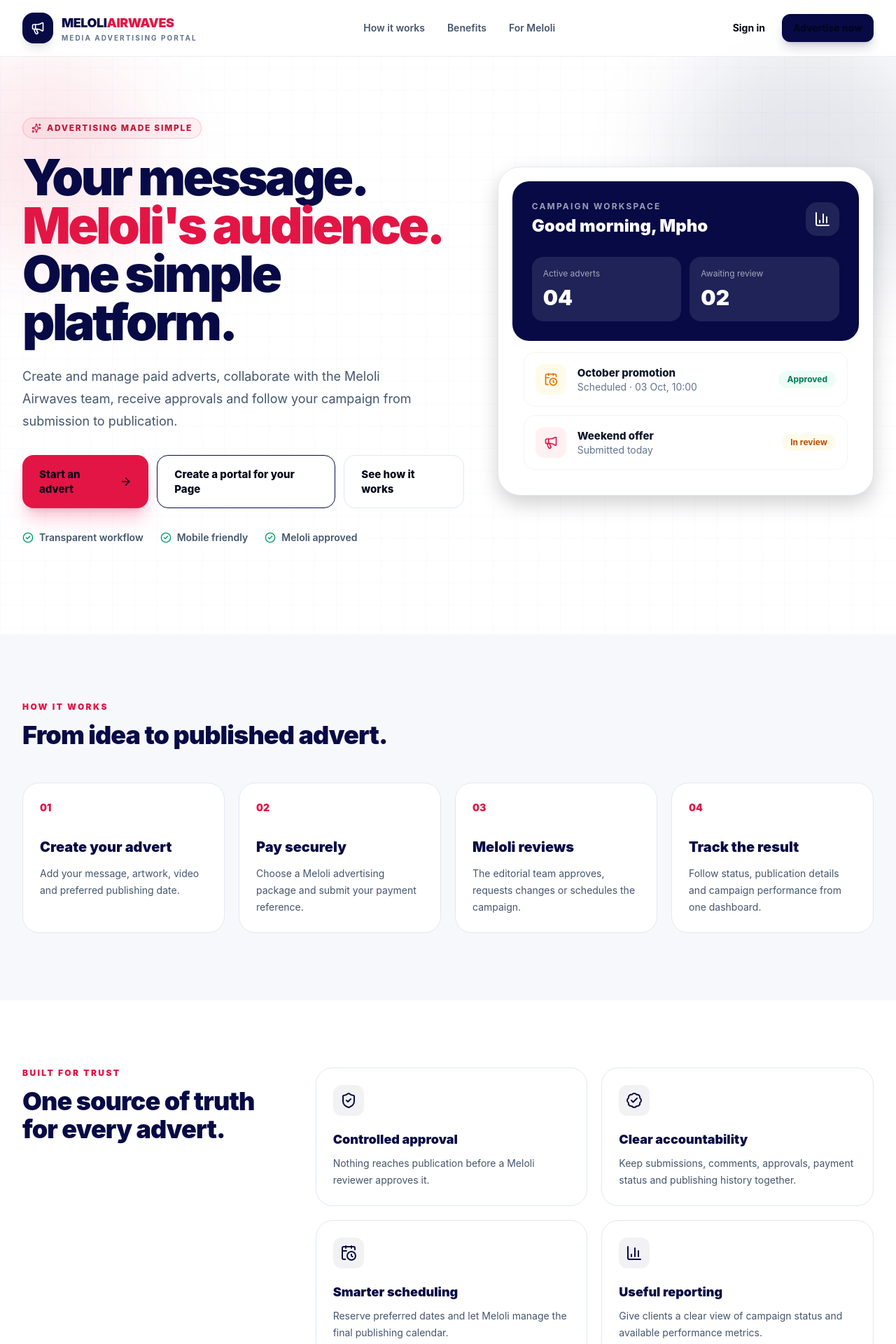
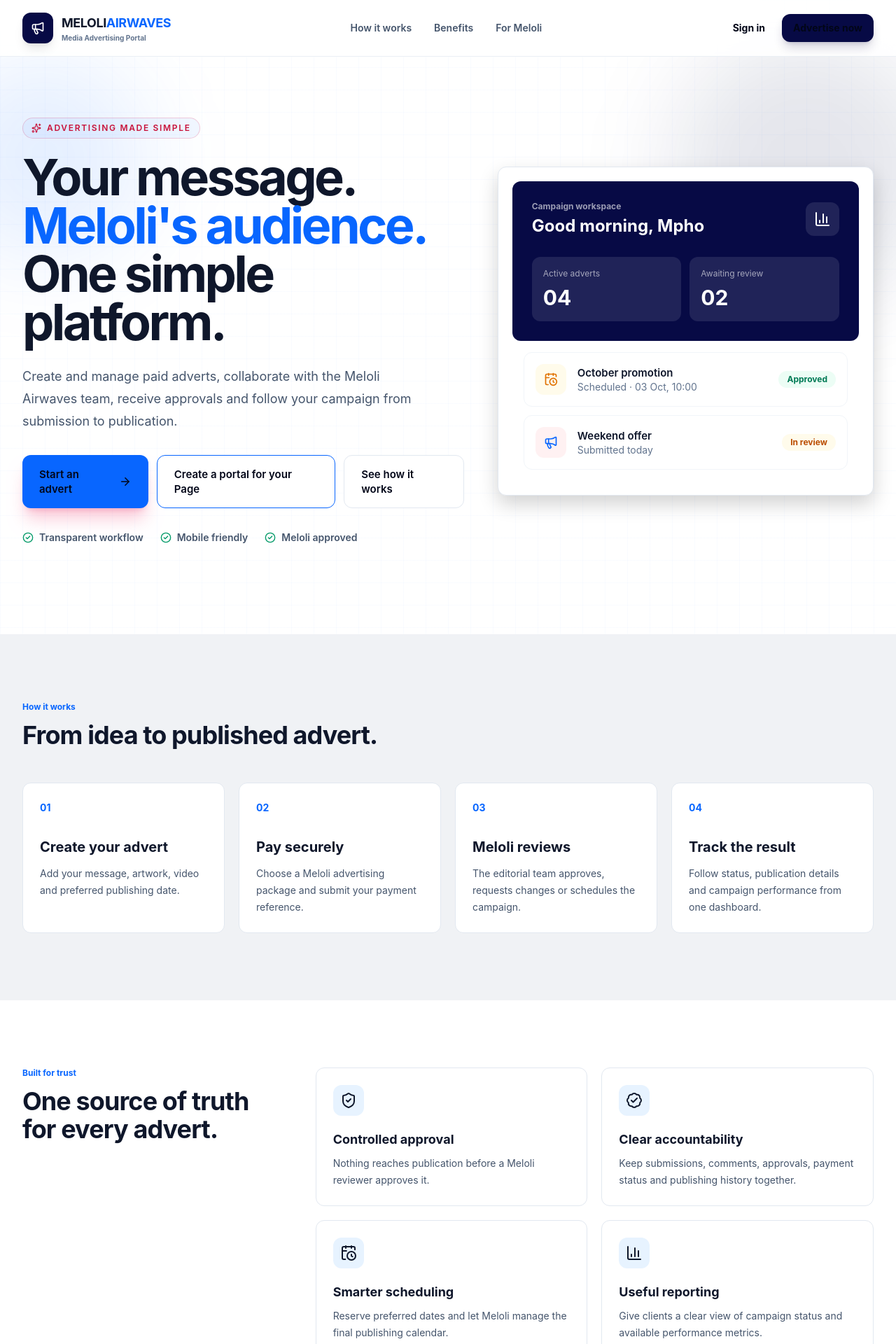
Before and after one commit to ithute-stak/meloli, a Next.js app in the folder apps/frontend/: page / in a window 1280 px wide. Shown: the top 1920 px of the page at 70% size. Built offline with nearby package versions, Linux system fonts and the light colour scheme.

Commit message:
style: finish Facebook-inspired visual consistency pass

```diff
--- a/apps/frontend/app/page.tsx
+++ b/apps/frontend/app/page.tsx
@@ -14,46 +14,46 @@ export default function Home() {
       <header className="fixed inset-x-0 top-0 z-50 border-b border-slate-200/70 bg-white/90 backdrop-blur-xl">
         <div className="mx-auto flex h-20 max-w-7xl items-center justify-between px-4 sm:px-6 lg:px-8">
           <Link href="/" className="flex items-center gap-3">
-            <div className="grid h-11 w-11 place-items-center rounded-2xl bg-[#070a45] text-white shadow-lg"><Megaphone size={20} /></div>
-            <div><div className="text-lg font-black tracking-tight"><span className="text-[#070a45]">MELOLI</span><span className="text-[#e31545]">AIRWAVES</span></div><div className="text-[10px] font-bold uppercase tracking-[.2em] text-slate-500">Media Advertising Portal</div></div>
+            <div className="grid h-11 w-11 place-items-center rounded-xl bg-[#070a45] text-white shadow-lg"><Megaphone size={20} /></div>
+            <div><div className="text-lg font-bold tracking-tight"><span className="text-slate-900">MELOLI</span><span className="text-[#0866ff]">AIRWAVES</span></div><div className="text-[10px] font-bold tracking-normal text-slate-500">Media Advertising Portal</div></div>
           </Link>
           <nav className="hidden items-center gap-8 text-sm font-semibold text-slate-600 md:flex"><a href="#how">How it works</a><a href="#benefits">Benefits</a><a href="#publishers">For Meloli</a></nav>
-          <div className="flex items-center gap-2"><Link href="/login" className="hidden rounded-xl px-4 py-2.5 text-sm font-bold text-[#070a45] sm:block">Sign in</Link><Link href="/login" className="rounded-xl bg-[#070a45] px-4 py-2.5 text-sm font-bold text-white shadow-lg shadow-indigo-950/20">Advertise now</Link></div>
+          <div className="flex items-center gap-2"><Link href="/login" className="hidden rounded-xl px-4 py-2.5 text-sm font-bold text-slate-900 sm:block">Sign in</Link><Link href="/login" className="rounded-xl bg-[#070a45] px-4 py-2.5 text-sm font-bold text-white shadow-lg shadow-indigo-950/20">Advertise now</Link></div>
         </div>
       </header>
 
       <section className="meloli-grid relative overflow-hidden pt-32">
-        <div className="absolute -left-20 top-20 h-72 w-72 rounded-full bg-[#e31545]/10 blur-3xl"/><div className="absolute -right-16 top-12 h-96 w-96 rounded-full bg-[#070a45]/10 blur-3xl"/>
+        <div className="absolute -left-20 top-20 h-72 w-72 rounded-full bg-[#0866ff]/10 blur-3xl"/><div className="absolute -right-16 top-12 h-96 w-96 rounded-full bg-[#070a45]/10 blur-3xl"/>
         <div className="relative mx-auto grid max-w-7xl items-center gap-12 px-4 pb-24 pt-10 sm:px-6 lg:grid-cols-[1.08fr_.92fr] lg:px-8 lg:pb-32">
           <div>
-            <div className="mb-5 inline-flex items-center gap-2 rounded-full border border-[#e31545]/20 bg-[#e31545]/5 px-3 py-1.5 text-xs font-extrabold uppercase tracking-[.14em] text-[#c8123a]"><Sparkles size={14}/> Advertising made simple</div>
-            <h1 className="max-w-3xl text-5xl font-black leading-[.96] tracking-[-.05em] text-[#070a45] sm:text-6xl lg:text-7xl">Your message.<br/><span className="text-[#e31545]">Meloli&apos;s audience.</span><br/>One simple platform.</h1>
+            <div className="mb-5 inline-flex items-center gap-2 rounded-full border border-[#e31545]/20 bg-[#0866ff]/5 px-3 py-1.5 text-xs font-semibold uppercase tracking-[.14em] text-[#c8123a]"><Sparkles size={14}/> Advertising made simple</div>
+            <h1 className="max-w-3xl text-5xl font-bold leading-[.96] tracking-[-.05em] text-slate-900 sm:text-6xl lg:text-7xl">Your message.<br/><span className="text-[#0866ff]">Meloli&apos;s audience.</span><br/>One simple platform.</h1>
             <p className="mt-7 max-w-xl text-lg leading-8 text-slate-600">Create and manage paid adverts, collaborate with the Meloli Airwaves team, receive approvals and follow your campaign from submission to publication.</p>
-            <div className="mt-8 flex flex-col gap-3 sm:flex-row"><Link href="/login" className="inline-flex items-center justify-center gap-2 rounded-2xl bg-[#e31545] px-6 py-4 font-extrabold text-white shadow-xl shadow-rose-600/20">Start an advert <ArrowRight size={18}/></Link><Link href="/register-page" className="inline-flex items-center justify-center rounded-2xl border border-[#070a45] bg-white px-6 py-4 font-extrabold text-[#070a45]">Create a portal for your Page</Link><a href="#how" className="inline-flex items-center justify-center rounded-2xl border border-slate-200 bg-white px-6 py-4 font-extrabold text-[#070a45]">See how it works</a></div>
+            <div className="mt-8 flex flex-col gap-3 sm:flex-row"><Link href="/login" className="inline-flex items-center justify-center gap-2 rounded-xl bg-[#0866ff] px-6 py-4 font-semibold text-white shadow-xl shadow-rose-600/20">Start an advert <ArrowRight size={18}/></Link><Link href="/register-page" className="inline-flex items-center justify-center rounded-xl border border-[#0866ff] bg-white px-6 py-4 font-semibold text-slate-900">Create a portal for your Page</Link><a href="#how" className="inline-flex items-center justify-center rounded-xl border border-slate-200 bg-white px-6 py-4 font-semibold text-slate-900">See how it works</a></div>
             <div className="mt-8 flex flex-wrap gap-x-6 gap-y-2 text-sm font-semibold text-slate-600"><span className="flex items-center gap-2"><CheckCircle2 size={16} className="text-emerald-600"/>Transparent workflow</span><span className="flex items-center gap-2"><CheckCircle2 size={16} className="text-emerald-600"/>Mobile friendly</span><span className="flex items-center gap-2"><CheckCircle2 size={16} className="text-emerald-600"/>Meloli approved</span></div>
           </div>
 
           <div className="relative">
-            <div className="shadow-soft rounded-[2rem] border border-slate-200 bg-white p-3 sm:p-5">
-              <div className="rounded-[1.5rem] bg-[#070a45] p-5 text-white sm:p-7">
-                <div className="flex items-center justify-between"><div><p className="text-xs font-bold uppercase tracking-[.18em] text-white/60">Campaign workspace</p><h2 className="mt-1 text-2xl font-black">Good morning, Mpho</h2></div><div className="grid h-12 w-12 place-items-center rounded-2xl bg-white/10"><BarChart3/></div></div>
-                <div className="mt-7 grid grid-cols-2 gap-3"><div className="rounded-2xl bg-white/10 p-4"><p className="text-xs text-white/60">Active adverts</p><p className="mt-2 text-3xl font-black">04</p></div><div className="rounded-2xl bg-white/10 p-4"><p className="text-xs text-white/60">Awaiting review</p><p className="mt-2 text-3xl font-black">02</p></div></div>
+            <div className="shadow-soft rounded-xl border border-slate-200 bg-white p-3 sm:p-5">
+              <div className="rounded-xl bg-[#070a45] p-5 text-white sm:p-7">
+                <div className="flex items-center justify-between"><div><p className="text-xs font-bold tracking-normal text-white/60">Campaign workspace</p><h2 className="mt-1 text-2xl font-bold">Good morning, Mpho</h2></div><div className="grid h-12 w-12 place-items-center rounded-xl bg-white/10"><BarChart3/></div></div>
+                <div className="mt-7 grid grid-cols-2 gap-3"><div className="rounded-xl bg-white/10 p-4"><p className="text-xs text-white/60">Active adverts</p><p className="mt-2 text-3xl font-bold">04</p></div><div className="rounded-xl bg-white/10 p-4"><p className="text-xs text-white/60">Awaiting review</p><p className="mt-2 text-3xl font-bold">02</p></div></div>
               </div>
-              <div className="grid gap-3 p-3 sm:p-4"><div className="flex items-center gap-4 rounded-2xl border border-slate-100 p-4"><div className="grid h-11 w-11 place-items-center rounded-xl bg-amber-50 text-amber-600"><CalendarClock size={20}/></div><div className="min-w-0 flex-1"><p className="font-extrabold text-slate-900">October promotion</p><p className="truncate text-sm text-slate-500">Scheduled · 03 Oct, 10:00</p></div><span className="rounded-full bg-emerald-50 px-3 py-1 text-xs font-bold text-emerald-700">Approved</span></div><div className="flex items-center gap-4 rounded-2xl border border-slate-100 p-4"><div className="grid h-11 w-11 place-items-center rounded-xl bg-rose-50 text-[#e31545]"><Megaphone size={20}/></div><div className="min-w-0 flex-1"><p className="font-extrabold text-slate-900">Weekend offer</p><p className="truncate text-sm text-slate-500">Submitted today</p></div><span className="rounded-full bg-amber-50 px-3 py-1 text-xs font-bold text-amber-700">In review</span></div></div>
+              <div className="grid gap-3 p-3 sm:p-4"><div className="flex items-center gap-4 rounded-xl border border-slate-100 p-4"><div className="grid h-11 w-11 place-items-center rounded-xl bg-amber-50 text-amber-600"><CalendarClock size={20}/></div><div className="min-w-0 flex-1"><p className="font-semibold text-slate-900">October promotion</p><p className="truncate text-sm text-slate-500">Scheduled · 03 Oct, 10:00</p></div><span className="rounded-full bg-emerald-50 px-3 py-1 text-xs font-bold text-emerald-700">Approved</span></div><div className="flex items-center gap-4 rounded-xl border border-slate-100 p-4"><div className="grid h-11 w-11 place-items-center rounded-xl bg-rose-50 text-[#0866ff]"><Megaphone size={20}/></div><div className="min-w-0 flex-1"><p className="font-semibold text-slate-900">Weekend offer</p><p className="truncate text-sm text-slate-500">Submitted today</p></div><span className="rounded-full bg-amber-50 px-3 py-1 text-xs font-bold text-amber-700">In review</span></div></div>
             </div>
           </div>
         </div>
       </section>
 
-      <section id="how" className="bg-[#f7f8fc] py-24"><div className="mx-auto max-w-7xl px-4 sm:px-6 lg:px-8"><div className="max-w-2xl"><p className="text-xs font-black uppercase tracking-[.2em] text-[#e31545]">How it works</p><h2 className="mt-3 text-4xl font-black tracking-tight text-[#070a45]">From idea to published advert.</h2></div><div className="mt-12 grid gap-5 md:grid-cols-2 lg:grid-cols-4">{steps.map(([n,t,d])=><div key={n} className="rounded-3xl border border-slate-200 bg-white p-6"><span className="text-sm font-black text-[#e31545]">{n}</span><h3 className="mt-8 text-xl font-black text-[#070a45]">{t}</h3><p className="mt-3 text-sm leading-6 text-slate-600">{d}</p></div>)}</div></div></section>
+      <section id="how" className="bg-[#f0f2f5] py-24"><div className="mx-auto max-w-7xl px-4 sm:px-6 lg:px-8"><div className="max-w-2xl"><p className="text-xs font-bold tracking-normal text-[#0866ff]">How it works</p><h2 className="mt-3 text-4xl font-bold tracking-tight text-slate-900">From idea to published advert.</h2></div><div className="mt-12 grid gap-5 md:grid-cols-2 lg:grid-cols-4">{steps.map(([n,t,d])=><div key={n} className="rounded-xl border border-slate-200 bg-white p-6"><span className="text-sm font-bold text-[#0866ff]">{n}</span><h3 className="mt-8 text-xl font-bold text-slate-900">{t}</h3><p className="mt-3 text-sm leading-6 text-slate-600">{d}</p></div>)}</div></div></section>
 
-      <section id="benefits" className="py-24"><div className="mx-auto grid max-w-7xl gap-10 px-4 sm:px-6 lg:grid-cols-3 lg:px-8"><div className="lg:col-span-1"><p className="text-xs font-black uppercase tracking-[.2em] text-[#e31545]">Built for trust</p><h2 className="mt-3 text-4xl font-black tracking-tight text-[#070a45]">One source of truth for every advert.</h2></div><div className="grid gap-5 sm:grid-cols-2 lg:col-span-2"><Feature icon={<ShieldCheck/>} title="Controlled approval" text="Nothing reaches publication before a Meloli reviewer approves it."/><Feature icon={<BadgeCheck/>} title="Clear accountability" text="Keep submissions, comments, approvals, payment status and publishing history together."/><Feature icon={<CalendarClock/>} title="Smarter scheduling" text="Reserve preferred dates and let Meloli manage the final publishing calendar."/><Feature icon={<BarChart3/>} title="Useful reporting" text="Give clients a clear view of campaign status and available performance metrics."/></div></div></section>
+      <section id="benefits" className="py-24"><div className="mx-auto grid max-w-7xl gap-10 px-4 sm:px-6 lg:grid-cols-3 lg:px-8"><div className="lg:col-span-1"><p className="text-xs font-bold tracking-normal text-[#0866ff]">Built for trust</p><h2 className="mt-3 text-4xl font-bold tracking-tight text-slate-900">One source of truth for every advert.</h2></div><div className="grid gap-5 sm:grid-cols-2 lg:col-span-2"><Feature icon={<ShieldCheck/>} title="Controlled approval" text="Nothing reaches publication before a Meloli reviewer approves it."/><Feature icon={<BadgeCheck/>} title="Clear accountability" text="Keep submissions, comments, approvals, payment status and publishing history together."/><Feature icon={<CalendarClock/>} title="Smarter scheduling" text="Reserve preferred dates and let Meloli manage the final publishing calendar."/><Feature icon={<BarChart3/>} title="Useful reporting" text="Give clients a clear view of campaign status and available performance metrics."/></div></div></section>
 
-      <section id="publishers" className="mx-auto max-w-7xl px-4 pb-24 sm:px-6 lg:px-8"><div className="overflow-hidden rounded-[2rem] bg-[#070a45] px-6 py-12 text-white sm:px-10 lg:flex lg:items-center lg:justify-between lg:px-14"><div><p className="text-sm font-bold text-white/60">MELOLI AIRWAVES MEDIA</p><h2 className="mt-2 max-w-2xl text-3xl font-black sm:text-4xl">Professional advertising management without sharing Facebook credentials.</h2></div><Link href="/login" className="mt-7 inline-flex shrink-0 items-center gap-2 rounded-2xl bg-white px-6 py-4 font-extrabold text-[#070a45] lg:mt-0">Open portal <ArrowRight size={18}/></Link></div></section>
+      <section id="publishers" className="mx-auto max-w-7xl px-4 pb-24 sm:px-6 lg:px-8"><div className="overflow-hidden rounded-xl bg-[#070a45] px-6 py-12 text-white sm:px-10 lg:flex lg:items-center lg:justify-between lg:px-14"><div><p className="text-sm font-bold text-white/60">MELOLI AIRWAVES MEDIA</p><h2 className="mt-2 max-w-2xl text-3xl font-bold sm:text-4xl">Professional advertising management without sharing Facebook credentials.</h2></div><Link href="/login" className="mt-7 inline-flex shrink-0 items-center gap-2 rounded-xl bg-white px-6 py-4 font-semibold text-slate-900 lg:mt-0">Open portal <ArrowRight size={18}/></Link></div></section>
 
       <footer className="border-t border-slate-200 bg-white"><div className="mx-auto flex max-w-7xl flex-col gap-4 px-4 py-8 text-sm text-slate-500 sm:flex-row sm:items-center sm:justify-between sm:px-6 lg:px-8"><p>© 2026 Meloli Airwaves Media. Advertising Portal.</p><p>The Online Media Everyone is Following.</p></div></footer>
     </main>
   );
 }
 
-function Feature({icon,title,text}:{icon:React.ReactNode;title:string;text:string}){return <div className="rounded-3xl border border-slate-200 bg-white p-6"><div className="grid h-11 w-11 place-items-center rounded-xl bg-[#070a45]/5 text-[#070a45]">{icon}</div><h3 className="mt-5 text-lg font-black text-[#070a45]">{title}</h3><p className="mt-2 text-sm leading-6 text-slate-600">{text}</p></div>}
+function Feature({icon,title,text}:{icon:React.ReactNode;title:string;text:string}){return <div className="rounded-xl border border-slate-200 bg-white p-6"><div className="grid h-11 w-11 place-items-center rounded-xl bg-[#e7f3ff] text-slate-900">{icon}</div><h3 className="mt-5 text-lg font-bold text-slate-900">{title}</h3><p className="mt-2 text-sm leading-6 text-slate-600">{text}</p></div>}
```
